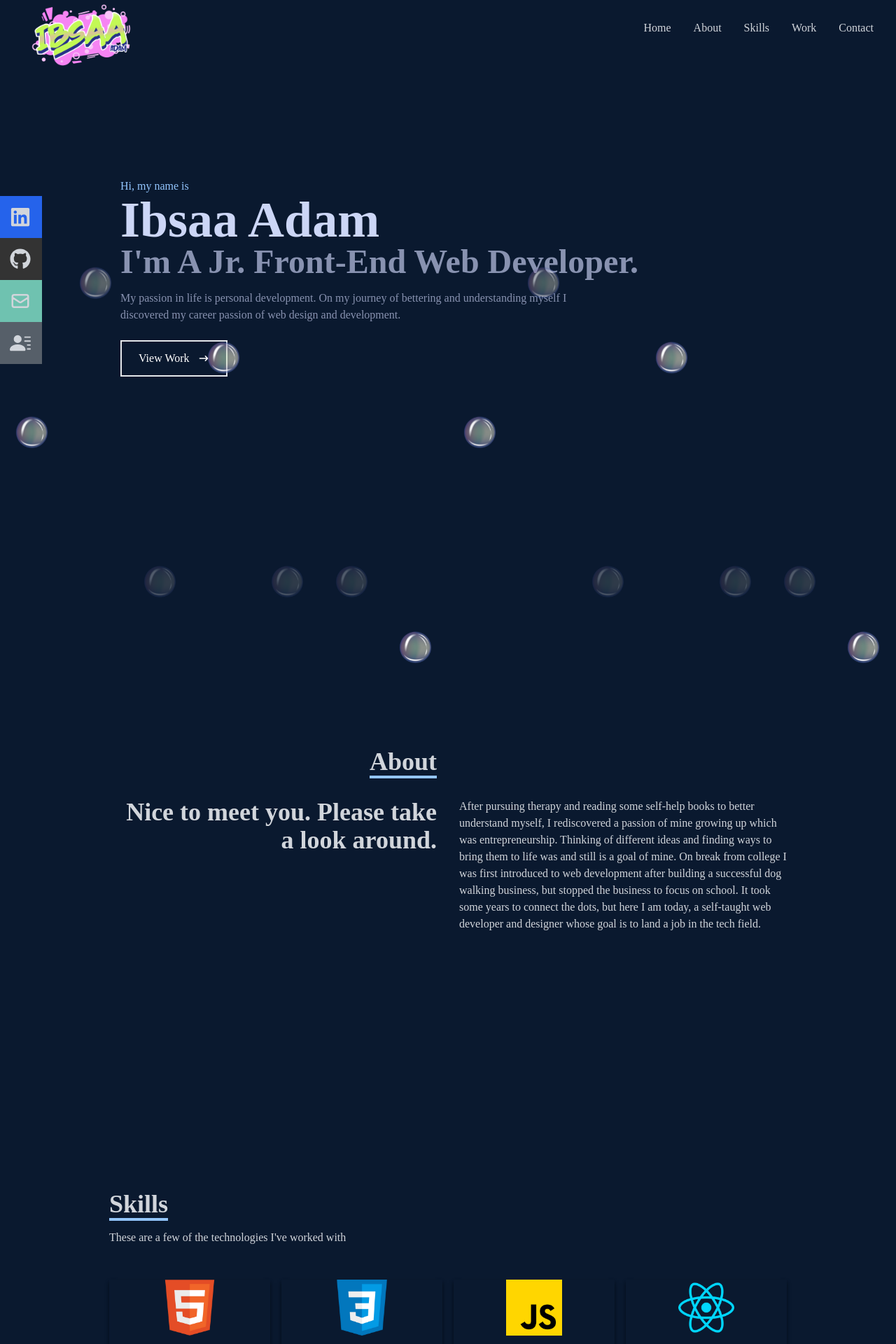
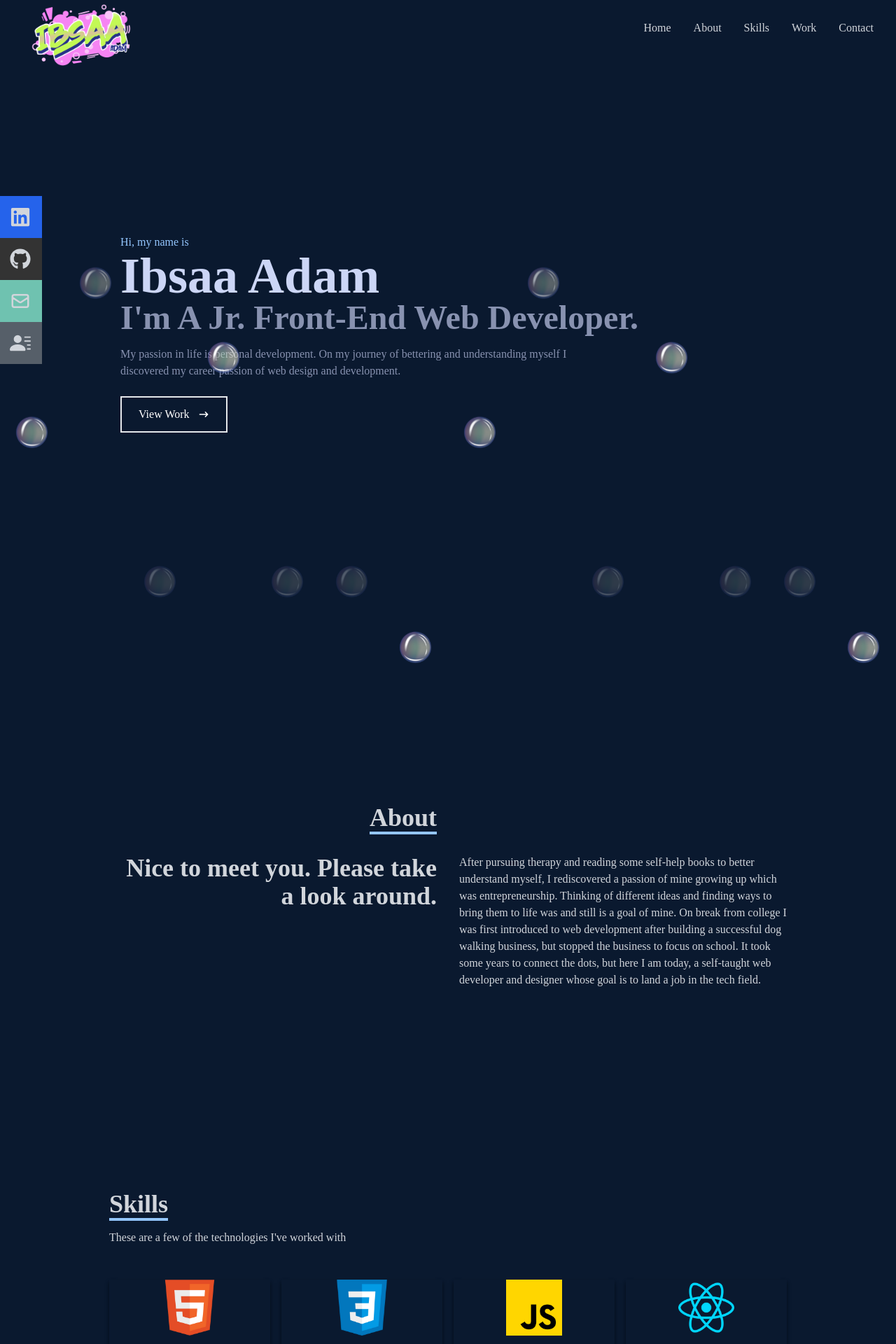
Before and after one commit to ibsaajadam/portfolio, a React (Create React App) app: page / in a window 1280 px wide. Shown: the top 1920 px of the page at 70% size. Built offline with nearby package versions, Linux system fonts and the light colour scheme.

Commit message:
responsive

```diff
--- a/src/components/About.jsx
+++ b/src/components/About.jsx
@@ -3,7 +3,7 @@
 const About = () => {
   return (
     <div name='about' className='w-full h-screen bg-[#0a192f] text-gray-300'>
-      <div className='flex flex-col justify-center items-center w-full h-full'>
+      <div className='flex flex-col justify-center items-center w-full h-full sm:pt-[10em]'>
         <div className='max-w-[1000px] w-full grid grid-cols-2 gap-8'>
           <div className='sm:text-right pb-8 pl-4'>
             <p className='text-4xl font-bold inline border-b-4 border-blue-300'>
--- a/src/components/Home.jsx
+++ b/src/components/Home.jsx
@@ -8,7 +8,7 @@
   return (
     <div name='home' className="w-full h-screen bg-[#0a192f]" >
       {/* Container */}
-      <div className='max-w-[1000px] mx-auto px-8 flex flex-col justify-center h-full'>
+      <div className='max-w-[1000px] mx-auto px-8 flex flex-col justify-center h-full sm:pt-[10em]'>
         <p className='text-blue-300'>Hi, my name is</p>
         <h1 className='text-4xl sm:text-7xl font-bold text-[#ccd6f6]'>
           Ibsaa Adam
```
Also changed, not shown: 2 other files (tests, documents, lock files or other folders).
